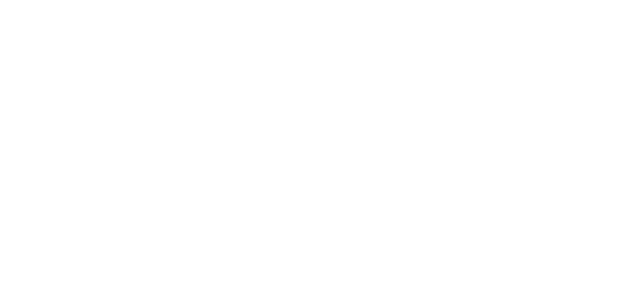
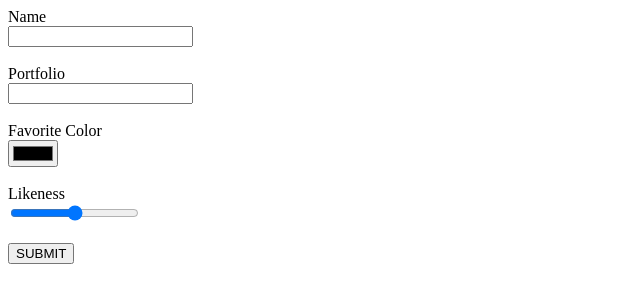
Before and after one commit to acciojob/html-feedback-form-Vivek-kumar-prajapati, a website: page main.html in a window 1280 px wide. Shown: the whole page, without its empty margins (0-640 px from the left). Drawn offline with Linux system fonts and the light colour scheme.

Commit message:
created a submission

```diff
--- a/main.html
+++ b/main.html
@@ -8,6 +8,28 @@
 
 <body>
 	<!-- the entire body must be written by student -->
+
+
+	<form method="post">
+     <label for="name">Name</label><br>
+       <input type="text" id="name" name="name" required  minlenghth="3"  maxlength="50"><br><br>
+
+		<label for="portfolio">Portfolio</label><br>
+       <input type="url" id="portfolio" name="portfolio" required><br><br>
+
+
+		<label for="favColor">Favorite Color</label><br>
+       <input type="color" id="favColor" name="favColor" required><br><br>
+
+
+		<label for="likeness">Likeness</label><br>
+       <input type="Range" id="likeness" name="likeness" min="1"  max="100"
+		   required><br><br>
+<button type="submit">SUBMIT</button>
+
+
+
+	</form>
     <script type="text/javascript" src="./script.js">
 </script>
 
```
